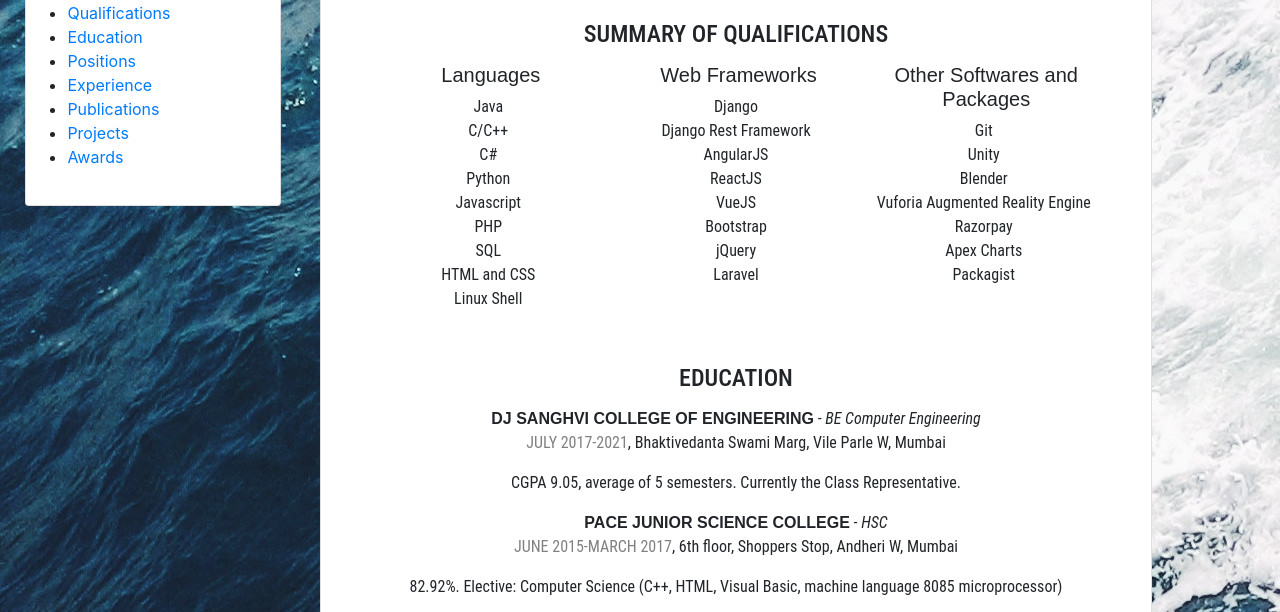
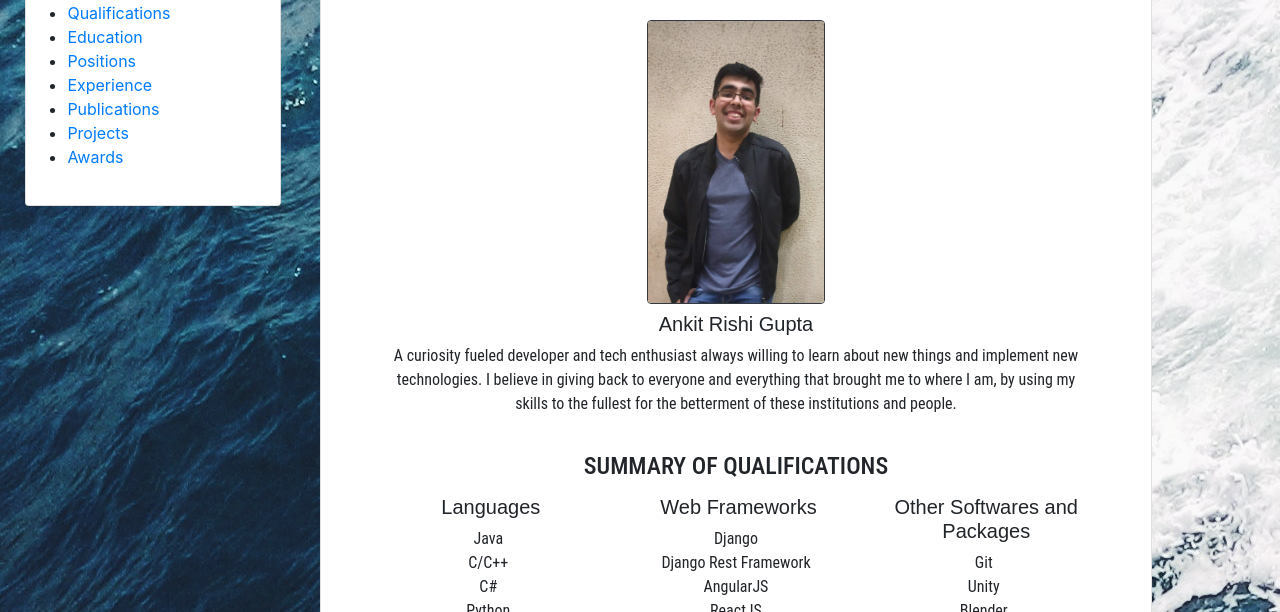
Before and after one commit to WizDemirider/Ankit-Gupta-Portfolio, a plain HTML site: page index.html in a window 1280 px wide. Shown: the part 146-758 px from the top of the page. Drawn offline with nearby package versions, Linux system fonts and the light colour scheme.

Commit message:
profile picture and bio

```diff
--- a/index.html
+++ b/index.html
@@ -68,6 +68,12 @@
                             <li><a href="tel:+919833482539"><img src="./contacts.png"></a></li>
                             <li><a href="https://docs.google.com/document/d/1gsUMbR9VBKaTzm4BgCdKIMKZRCnPU_rhYiq93ntLNCY/edit?usp=sharing"><img src="./doc.png"></a></li>
                         </ul>
+                    </div>
+
+                    <div id="Profile">
+                        <img src="./profilepic2.jpg" alt="Picture" class="mx-auto rounded mb-2 border border-dark w-25">
+                        <h5 class="pl-0">Ankit Rishi Gupta</h5>
+                        <p>A curiosity fueled developer and tech enthusiast always willing to learn about new things and implement new technologies. I believe in giving back to everyone and everything that brought me to where I am, by using my skills to the fullest for the betterment of these institutions and people.</p>
                     </div>
 
                     <div id="Qualifications">
```
Also changed, not shown: profilepic2.jpg (added).
